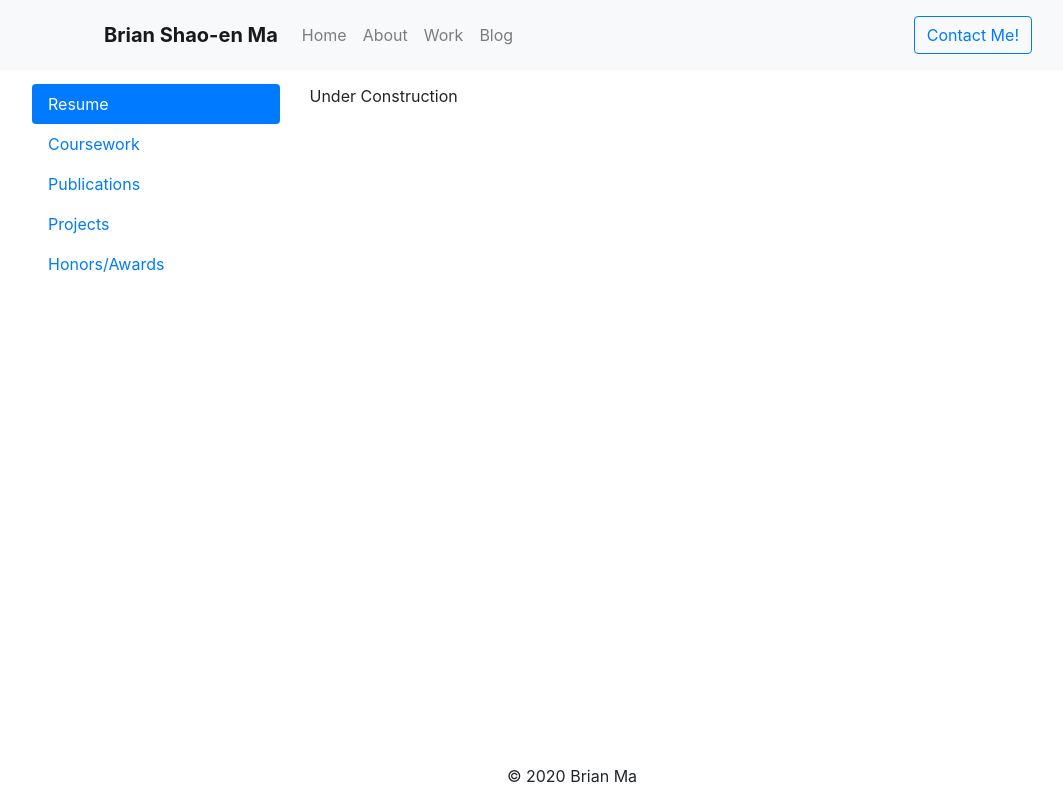
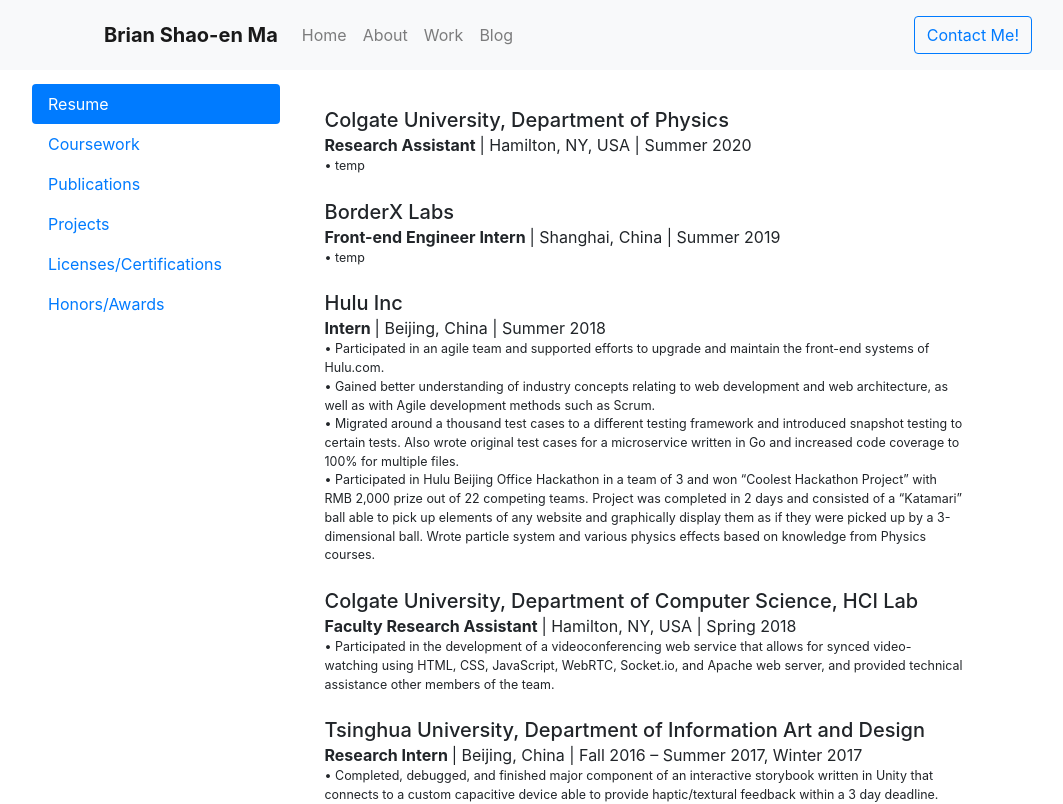
Before and after one commit to AlephFive/myWebsite, a React (Create React App) app: page /#/work in a window 1280 px wide. Shown: the top 804 px of the page, without its empty margins (68-1131 px from the left). Built offline with nearby package versions, Linux system fonts and the light colour scheme.

Commit message:
Implement Resume

```diff
--- a/src/data/blog/blogContents.js
+++ b/src/data/blog/blogContents.js
@@ -1,7 +1,7 @@
 export const contents = [
   {
     title: 'Hello World!',
-    date: '6/26/2020',
+    date: {day: 26, month: 6, year: 2020},
     id: 'hello-world',
     blurb: 'Why I am starting a blog.',
   },
--- a/src/data/resumeData.js
+++ b/src/data/resumeData.js
@@ -1,11 +1,87 @@
 export const experiences = [
   {
+    value: 'colgatePhysics',
+    startDate: {day: 1, month: 6, year: 2019},
+    endDate: {day: 1, month: 9, year: 2019},
+    dateDescription: 'Summer 2020',
+    label: 'Colgate University, Department of Physics',
+    jobTitle: 'Research Assistant',
+    location: 'Hamilton, NY, USA',
+    description: ["temp"],
+    relavance: [],
+    tags: [],
+  },
+  {
+    value: 'borderx',
+    startDate: {day: 1, month: 6, year: 2019},
+    endDate: {day: 1, month: 9, year: 2019},
+    dateDescription: 'Summer 2019',
+    label: 'BorderX Labs',
+    jobTitle: 'Front-end Engineer Intern',
+    location: 'Shanghai, China',
+    description: ["temp"],
+    relavance: [],
+    tags: [],
+  },
+  {
     value: 'hulu',
-    date: '1111111',
-    dateDescription: 'Fall 2019',
+    startDate: {day: 1, month: 6, year: 2019},
+    endDate: {day: 1, month: 9, year: 2019},
+    dateDescription: 'Summer 2018',
     label: 'Hulu Inc',
+    jobTitle: 'Intern',
     location: 'Beijing, China',
-    description: 'temp asd',
+    description: [
+      "Participated in an agile team and supported efforts to upgrade and maintain the front-end systems of Hulu.com.",
+      "Gained better understanding of industry concepts relating to web development and web architecture, as well as with Agile development methods such as Scrum.",
+      "Migrated around a thousand test cases to a different testing framework and introduced snapshot testing to certain tests. Also wrote original test cases for a microservice written in Go and increased code coverage to 100% for multiple files.",
+      "Participated in Hulu Beijing Office Hackathon in a team of 3 and won “Coolest Hackathon Project” with RMB 2,000 prize out of 22 competing teams. Project was completed in 2 days and consisted of a “Katamari” ball able to pick up elements of any website and graphically display them as if they were picked up by a 3-dimensional ball. Wrote particle system and various physics effects based on knowledge from Physics courses."
+    ],
+    relavance: [],
+    tags: [],
+  },
+  {
+    value: 'colgateHCI',
+    startDate: {day: 1, month: 6, year: 2019},
+    endDate: {day: 1, month: 9, year: 2019},
+    dateDescription: 'Spring 2018',
+    label: 'Colgate University, Department of Computer Science, HCI Lab',
+    jobTitle: 'Faculty Research Assistant',
+    location: 'Hamilton, NY, USA',
+    description: [
+      "Participated in the development of a videoconferencing web service that allows for synced video-watching using HTML, CSS, JavaScript, WebRTC, Socket.io, and Apache web server, and provided technical assistance other members of the team."
+    ],
+    relavance: [],
+    tags: [],
+  },
+  {
+    value: 'xStudio',
+    startDate: {day: 1, month: 6, year: 2019},
+    endDate: {day: 1, month: 9, year: 2019},
+    dateDescription: 'Fall 2016 – Summer 2017, Winter 2017',
+    label: 'Tsinghua University, Department of Information Art and Design',
+    jobTitle: 'Research Intern',
+    location: 'Beijing, China',
+    description: [
+      "Completed, debugged, and finished major component of an interactive storybook written in Unity that connects to a custom capacitive device able to provide haptic/textural feedback within a 3 day deadline. Learnt to use Microsoft Foundation Classes, Unity inter-process communication, and C++ inter-process communication. Successful completion within deadline and demonstration in front of exhibition visitors.",
+      "Collaborated with Masters student to build interactive device that tracks input on a surface using temperature changes and a game based on the device. Implemented particle system, parts of input detection and game logic, and Arduino code for haptic tools. Used C++ OpenFrameworks library, XBee wireless communication, and OpenCV library.",
+      "Participated in numerous other projects. Edited 10+ papers in support of publication efforts and participated in design of user studies."
+    ],
+    relavance: [],
+    tags: [],
+  },
+  {
+    value: 'cy',
+    startDate: {day: 1, month: 6, year: 2019},
+    endDate: {day: 1, month: 9, year: 2019},
+    dateDescription: 'Summer 2017',
+    label: 'CYDesign Ltd',
+    jobTitle: 'Programmer',
+    location: 'Beijing, China',
+    description: [
+      "Brought in by recommendation to debug and implement Kinect gesture control on a motion controlled robotic arm controlled via the internet. Used C# with Unity3D and Microsoft Kinect SDK.",
+      "Exhibited result to the public at “Global Artificial Intelligence Summit Forum & Launching Ceremony of China (Hangzhou) Artificial Intelligence Town” as an official business exhibitor."
+    ],
     relavance: [],
     tags: [],
   },
--- a/src/pages/WorkPage.js
+++ b/src/pages/WorkPage.js
@@ -1,7 +1,7 @@
 import React from 'react';
 import ReactGA from 'react-ga';
 import { Container, Tab, Row, Col, Nav, Card } from 'react-bootstrap';
-import Resume from '../tabs/resumeTab';
+import ResumeTab from '../tabs/resumeTab';
 import PublicationTab from '../tabs/publicationTab';
 import CourseworkTab from '../tabs/courseworkTab';
 import MusicTab from '../tabs/musicTab';
@@ -36,6 +36,9 @@
                     <Nav.Link eventKey="fourth">Projects</Nav.Link>
                   </Nav.Item>
                   <Nav.Item>
+                    <Nav.Link eventKey="fifth">Licenses/Certifications</Nav.Link>
+                  </Nav.Item>
+                  <Nav.Item>
                     <Nav.Link eventKey="sixth">Honors/Awards</Nav.Link>
                   </Nav.Item>
                 </Nav>
@@ -47,8 +50,7 @@
               <Col sm={9}>
                 <Tab.Content>
                   <Tab.Pane eventKey="first">
-                    <p>Under Construction</p>
-                    <Resume />
+                    <ResumeTab />
                   </Tab.Pane>
                   <Tab.Pane eventKey="second">
                     <CourseworkTab />
--- a/src/tabs/resumeTab.js
+++ b/src/tabs/resumeTab.js
@@ -1,4 +1,5 @@
 import React from 'react';
+import { experiences } from '../data/resumeData';
 import { Container, Form, Row, Col, Card } from 'react-bootstrap';
 
 class ResumeTab extends React.Component {
@@ -45,11 +46,48 @@
           <br />
         </Row>
         <Row>
-          <Container></Container>
+          <Container>
+            {experiences.map((entry) => {
+              return ExperienceEntry(entry);
+            })}
+          </Container>
         </Row>
       </Container>
     );
   }
 }
 
+function ExperienceEntry(props) {
+  return (
+    <Row>
+      <Col sm={10}>
+        <div>
+          <h5 style={{ display: 'inline' }}>{props.label}</h5>
+        </div>
+        <div>
+          <span>
+            <strong>{props.jobTitle} </strong> | {props.location} | {props.dateDescription}
+          </span>
+        </div>
+        <div>
+          {props.description.map((line) => {
+              return(
+              <div style={{ fontSize: '0.78em' }}>• {line}</div>
+              );
+            })}
+        </div>
+        <br />
+      </Col>
+    </Row>
+  );
+}
+
+function convertToDateString(info){
+  return(
+    <span>
+      {info.day}/{info.month}/{info.year}
+    </span>
+  );
+}
+
 export default ResumeTab;
```
